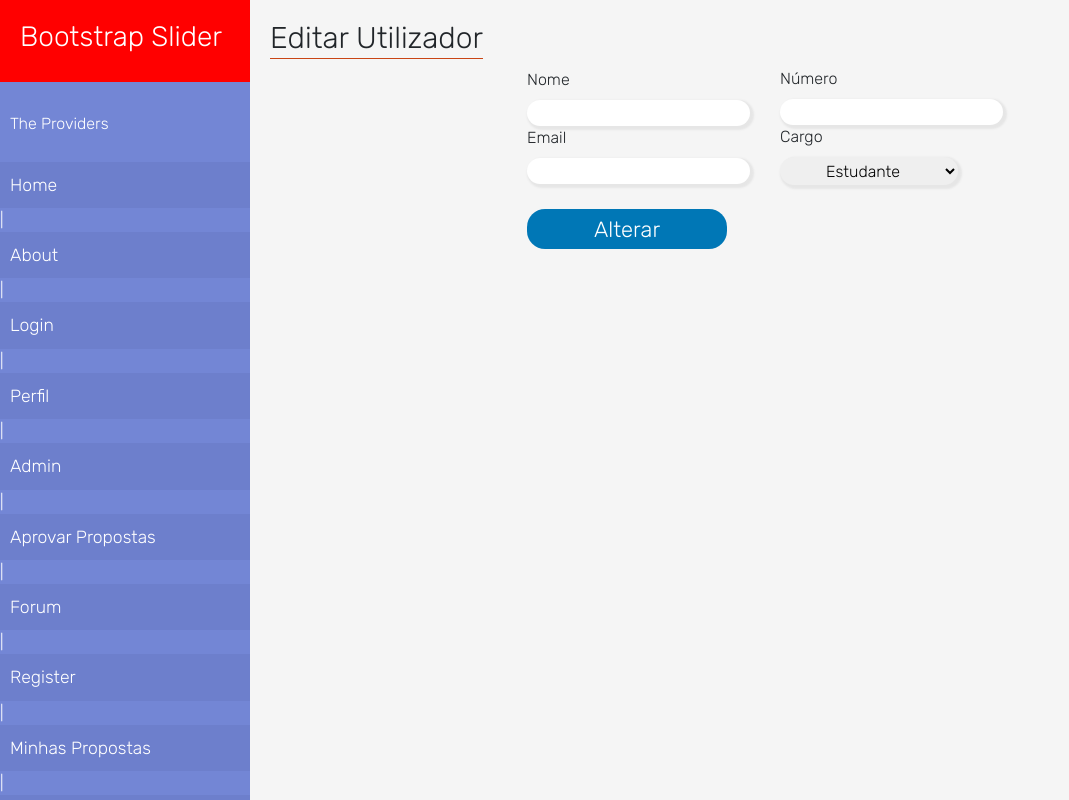
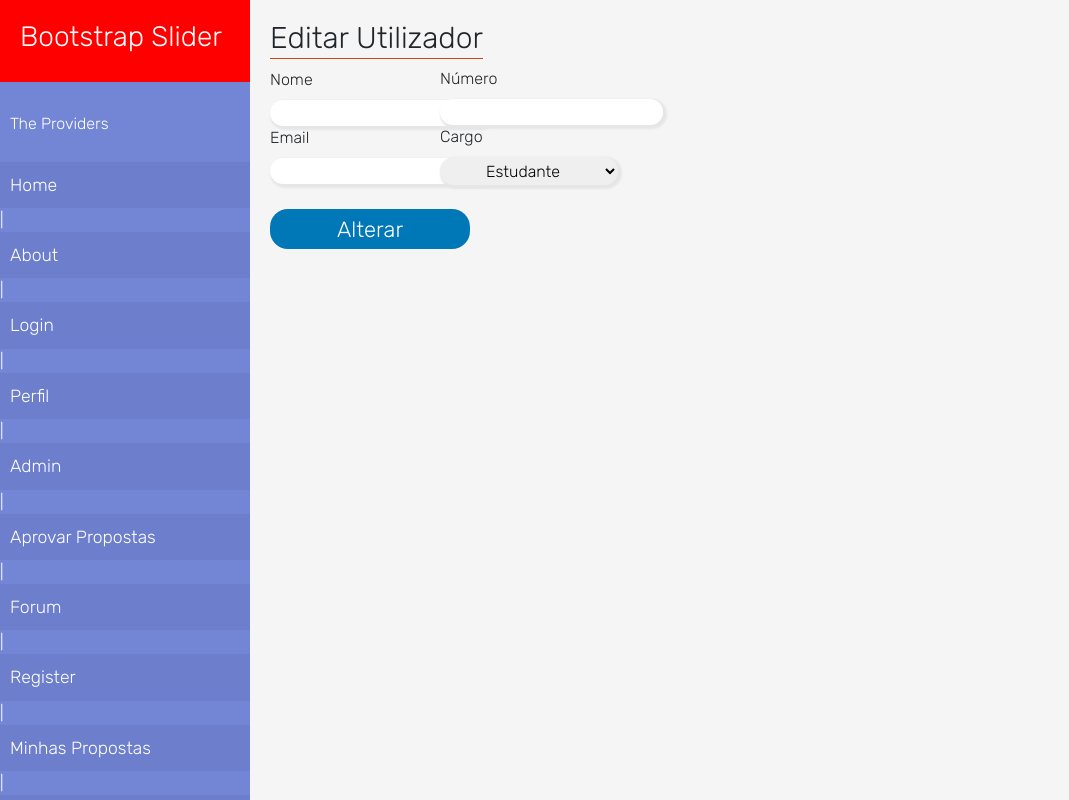
Before and after one commit to nanishipi/projeto2, a Vue app: page /#/EditarUser in a window 1280 px wide. Shown: the top 800 px of the page, without its empty margins (0-1069 px from the left). Built offline with nearby package versions, Linux system fonts and the light colour scheme.

Commit message:
Falta dar padding entre os diversos elementos

```diff
--- a/src/views/EditarUser.vue
+++ b/src/views/EditarUser.vue
@@ -1,10 +1,10 @@
 <template>
   <div id="app" class="editUserPage">
       <h1 id="title">Editar Utilizador</h1>
-      <div class="d-flex justify-content-center">
+      <div>
         <b-form @submit.prevent='editUser'>
-          <b-row>
-            <b-col class="align-content-center">
+          <b-row align-h="start">
+            <b-col class="align-content-center" cols="2">
               <label for="txtUserName">Nome</label><br>
               <input class="input" type="text" id="txtUserName" required><br>
 
@@ -12,7 +12,7 @@
               <input class="input" type="email" id="txtEmail" required><br>
             </b-col>
 
-            <b-col class="align-content-center">
+            <b-col class="align-content-center" cols="2">
               <label for="txtUserNumber">Número</label><br>
               <input class="input" type="number" id="txtUserNumber" required><br>
 
```
